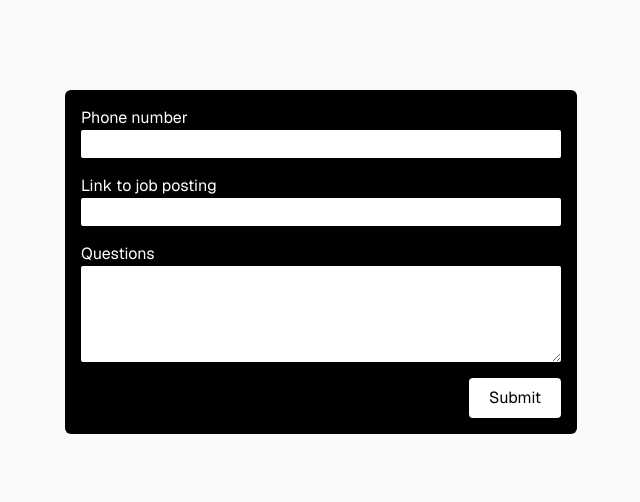
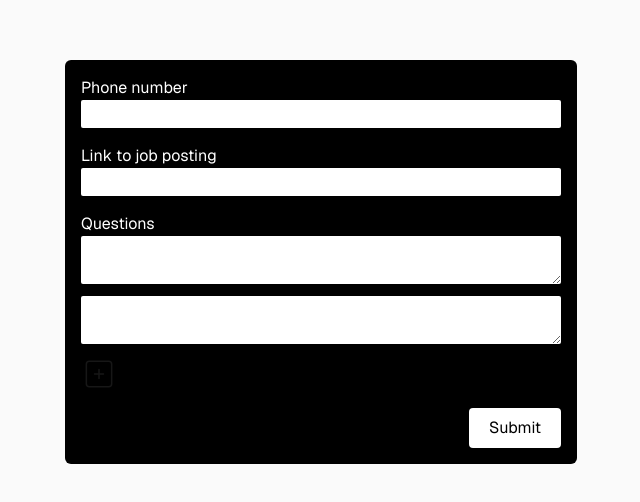
Before and after one commit to Pavel111200/telephone-exchange, a Next.js app: page / in a window 1280 px wide. Shown: the part 138-640 px from the top of the page, without its empty margins (319-959 px from the left). Built offline with nearby package versions, Linux system fonts and the light colour scheme.

Commit message:
changed CallForm questions input

```diff
--- a/app/CallForm.tsx
+++ b/app/CallForm.tsx
@@ -1,8 +1,35 @@
+'use client';
+
+import { useState } from "react";
+import { CiSquarePlus } from "react-icons/ci";
+import { JSX } from "react/jsx-runtime";
+
 const CallForm = ({
   sendInformation,
 }: {
   sendInformation: (formData: FormData) => void;
 }) => {
+  const [numberOfQuestions, setNumberOfQuestions] = useState(2);
+
+  function createQuestionInputs(count: number) : JSX.Element[] {
+    const elements = [];
+
+    for (let index = 0; index < count; index++) {
+      const element = <textarea
+            id={`question-${index + 1}`}
+            name={`question${index + 1}`}
+            rows={2}
+            required
+            key={index + 1}
+            className="bg-white text-black rounded-xs"
+          ></textarea>
+
+      elements.push(element);
+    }
+
+    return elements;
+  }
+
   return (
     <form
       action={sendInformation}
@@ -37,17 +64,12 @@ const CallForm = ({
       </div>
 
       <div className="flex flex-col">
-        <label htmlFor="questions" className="text-white">
-          Questions
-        </label>
+        <label className="text-white">Questions</label>
 
-        <textarea
-          id="questions"
-          name="questions"
-          rows={4}
-          required
-          className="bg-white text-black rounded-xs"
-        ></textarea>
+        <div className="flex flex-col gap-3">
+          {createQuestionInputs(numberOfQuestions)}
+          <CiSquarePlus size={36} onClick={() => setNumberOfQuestions(count => count + 1)} className="cursor-pointer"/>
+        </div>
       </div>
 
       <button
--- a/package.json
+++ b/package.json
@@ -11,7 +11,8 @@
   "dependencies": {
     "next": "16.2.6",
     "react": "19.2.4",
-    "react-dom": "19.2.4"
+    "react-dom": "19.2.4",
+    "react-icons": "^5.6.0"
   },
   "devDependencies": {
     "@tailwindcss/postcss": "^4",
```
Also changed, not shown: app/page.tsx (line endings or trailing spaces), 1 other file (tests, documents, lock files or other folders).
